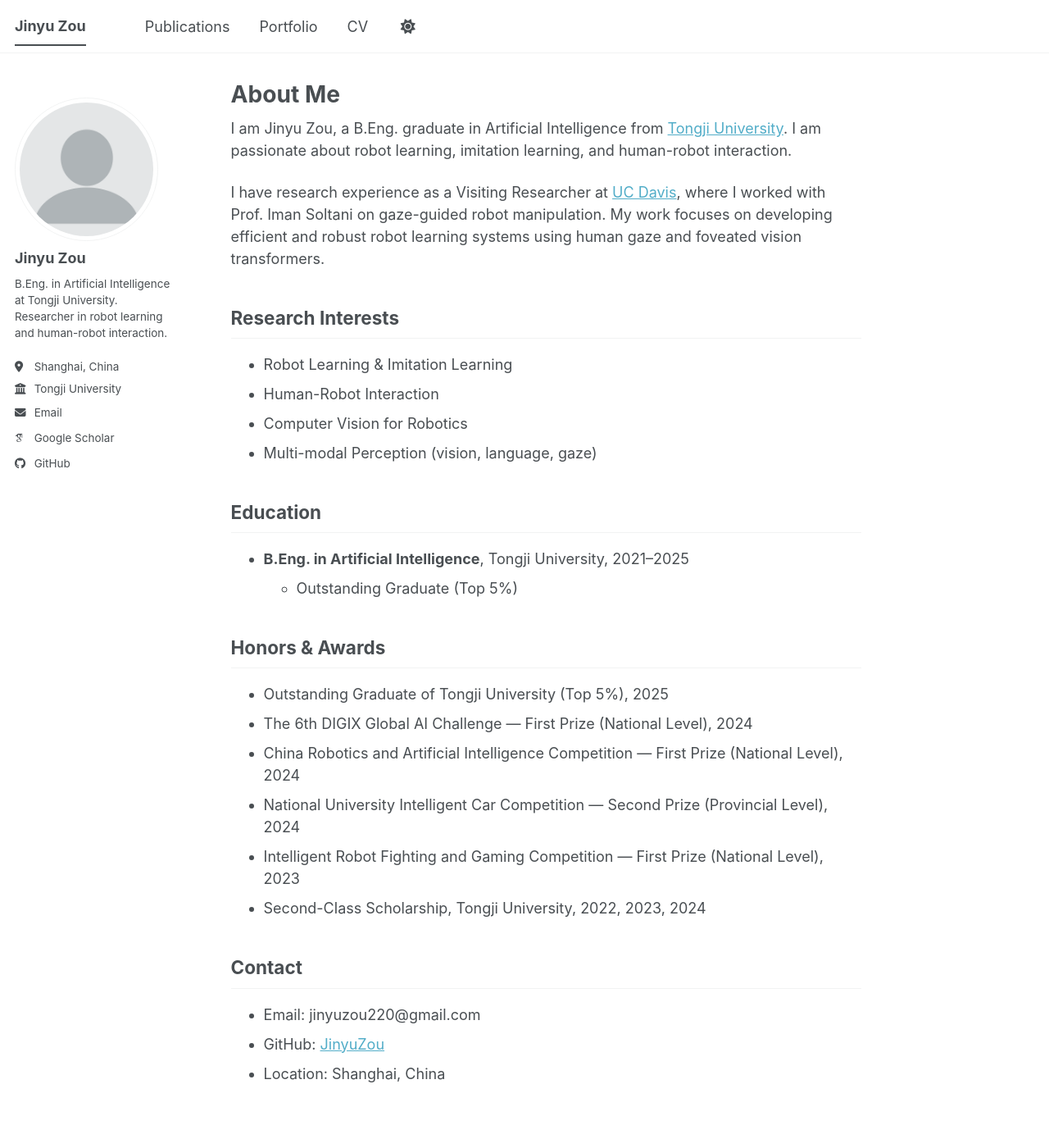
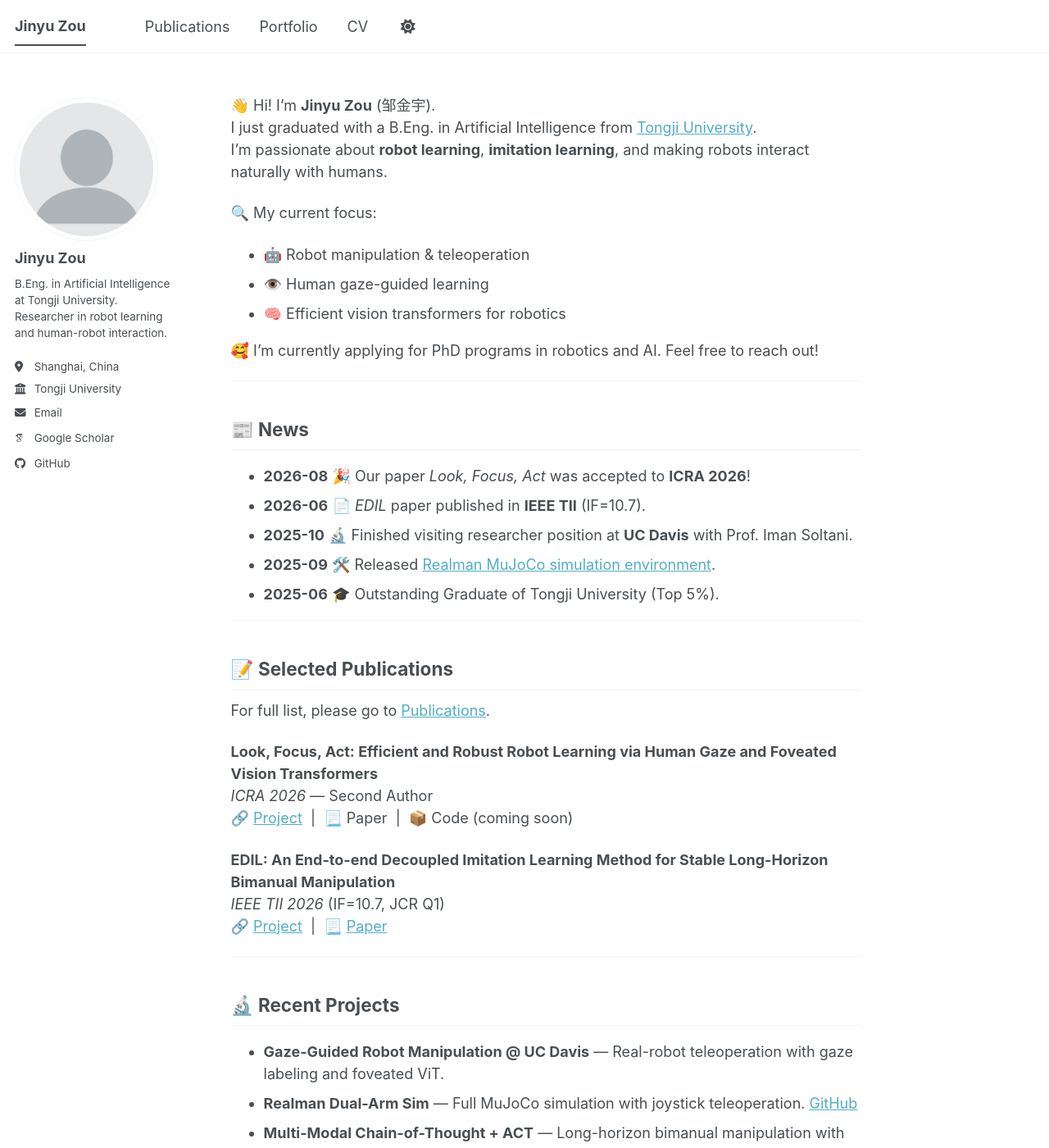
Before and after one commit to JinyuZou/JinyuZou.github.io, a Jekyll site: the page built from _pages/about.md, in a window 1280 px wide and 1400 px high. Shown: the whole window at 82% size. Built offline with Jekyll 4.4.1, drawn with Linux system fonts in a browser that asks for light colours; some web fonts are replaced; a script bundle is joined from its source files by our own code; library files that are not in the unit come from our copies; some of the changed text lies outside the part shown.

Commit message:
Update about.md

```diff
--- a/_pages/about.md
+++ b/_pages/about.md
@@ -1,6 +1,6 @@
 ---
 permalink: /
-title: "About Me"
+title: ""
 excerpt: "About me"
 author_profile: true
 redirect_from:
@@ -8,33 +8,54 @@ redirect_from:
   - /about.html
 ---
 
-I am Jinyu Zou, a B.Eng. graduate in Artificial Intelligence from [Tongji University](https://www.tongji.edu.cn/). I am passionate about robot learning, imitation learning, and human-robot interaction.
+👋 Hi! I'm **Jinyu Zou** (邹金宇).
+I just graduated with a B.Eng. in Artificial Intelligence from [Tongji University](https://www.tongji.edu.cn/).
+I'm passionate about **robot learning**, **imitation learning**, and making robots interact naturally with humans.
 
-I have research experience as a Visiting Researcher at [UC Davis](https://www.ucdavis.edu/), where I worked with Prof. Iman Soltani on gaze-guided robot manipulation. My work focuses on developing efficient and robust robot learning systems using human gaze and foveated vision transformers.
+🔍 My current focus:
+- 🤖 Robot manipulation & teleoperation
+- 👁️ Human gaze-guided learning
+- 🧠 Efficient vision transformers for robotics
 
-## Research Interests
+🥰 I'm currently applying for PhD programs in robotics and AI. Feel free to reach out!
 
-- Robot Learning & Imitation Learning
-- Human-Robot Interaction
-- Computer Vision for Robotics
-- Multi-modal Perception (vision, language, gaze)
+---
 
-## Education
+## 📰 News
 
-- **B.Eng. in Artificial Intelligence**, Tongji University, 2021–2025
-  - Outstanding Graduate (Top 5%)
+- **2026-08** 🎉 Our paper *Look, Focus, Act* was accepted to **ICRA 2026**!
+- **2026-06** 📄 *EDIL* paper published in **IEEE TII** (IF=10.7).
+- **2025-10** 🔬 Finished visiting researcher position at **UC Davis** with Prof. Iman Soltani.
+- **2025-09** 🛠️ Released [Realman MuJoCo simulation environment](https://github.com/JinyuZou/realman_sim).
+- **2025-06** 🎓 Outstanding Graduate of Tongji University (Top 5%).
 
-## Honors & Awards
+---
 
-- Outstanding Graduate of Tongji University (Top 5%), 2025
-- The 6th DIGIX Global AI Challenge — First Prize (National Level), 2024
-- China Robotics and Artificial Intelligence Competition — First Prize (National Level), 2024
-- National University Intelligent Car Competition — Second Prize (Provincial Level), 2024
-- Intelligent Robot Fighting and Gaming Competition — First Prize (National Level), 2023
-- Second-Class Scholarship, Tongji University, 2022, 2023, 2024
+## 📝 Selected Publications
 
-## Contact
+For full list, please go to [Publications](/publications/).
 
-- Email: jinyuzou220@gmail.com
-- GitHub: [JinyuZou](https://github.com/JinyuZou)
-- Location: Shanghai, China
+**Look, Focus, Act: Efficient and Robust Robot Learning via Human Gaze and Foveated Vision Transformers**
+*ICRA 2026* — Second Author
+🔗 [Project](https://ian-chuang.github.io/gaze-av-aloha/) &nbsp;|&nbsp; 📃 Paper &nbsp;|&nbsp; 📦 Code (coming soon)
+
+**EDIL: An End-to-end Decoupled Imitation Learning Method for Stable Long-Horizon Bimanual Manipulation**
+*IEEE TII 2026* (IF=10.7, JCR Q1)
+🔗 [Project](https://decoupledmani.online/) &nbsp;|&nbsp; 📃 [Paper](https://doi.org/10.1109/TII.2026.3679954)
+
+---
+
+## 🔬 Recent Projects
+
+- **Gaze-Guided Robot Manipulation @ UC Davis** — Real-robot teleoperation with gaze labeling and foveated ViT.
+- **Realman Dual-Arm Sim** — Full MuJoCo simulation with joystick teleoperation. [GitHub](https://github.com/JinyuZou/realman_sim)
+- **Multi-Modal Chain-of-Thought + ACT** — Long-horizon bimanual manipulation with vision, language, and speech.
+
+---
+
+## 📫 Contact
+
+- ✉️ Email: [jinyuzou220@gmail.com](mailto:jinyuzou220@gmail.com)
+- 🐙 GitHub: [JinyuZou](https://github.com/JinyuZou)
+- 🎓 Google Scholar: [Your Link](https://scholar.google.com/citations?user=YOUR_ID)
+- 📄 [Download CV](/cv/)
```
